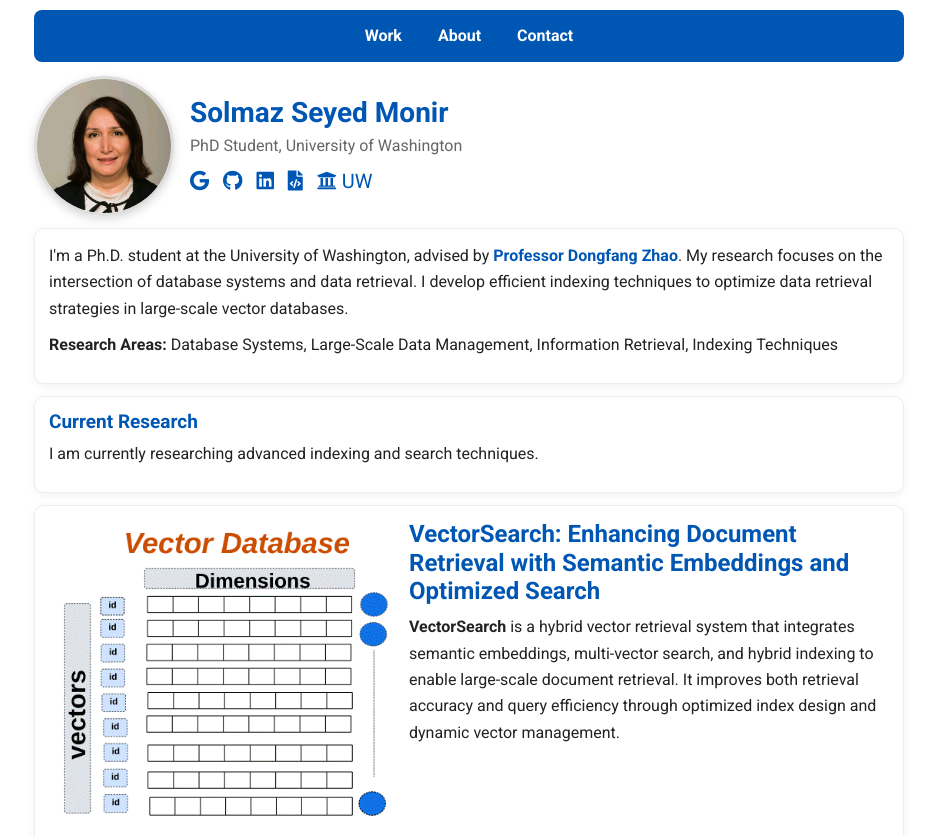
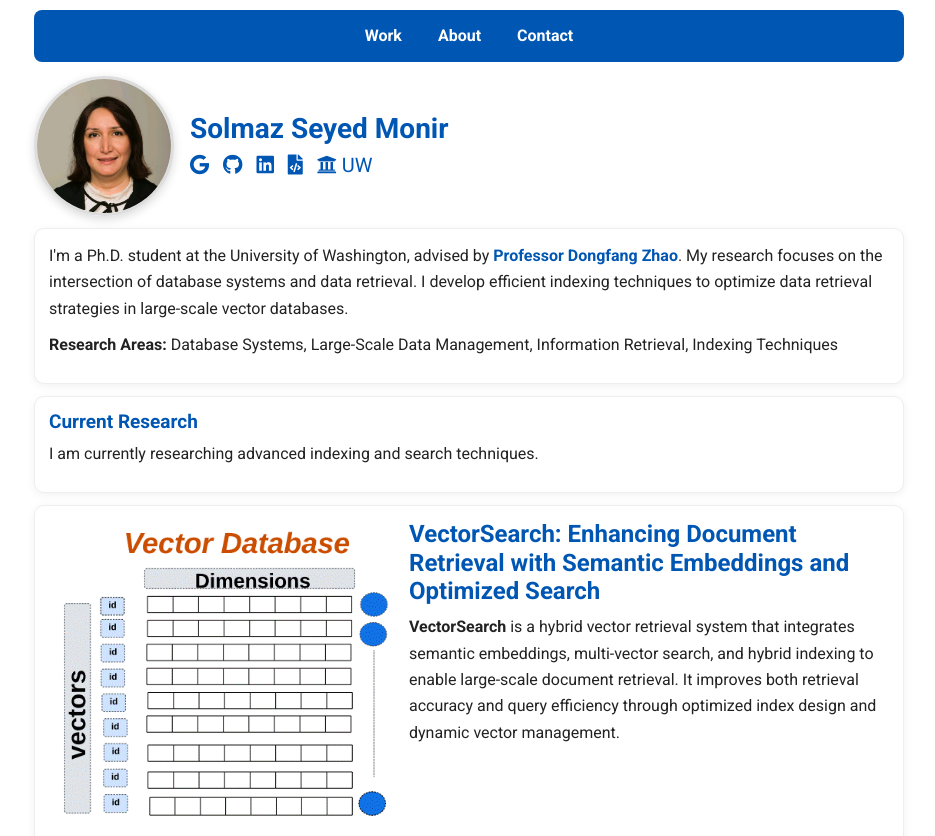
Before and after one commit to solmazsm/solmazsm.github.io, a plain HTML site: page index.html in a window 1280 px wide. Shown: the top 836 px of the page, without its empty margins (171-1106 px from the left). Drawn offline with nearby package versions, Linux system fonts and the light colour scheme.

Commit message:
Remove profile description paragraph
Removed the description paragraph from the profile section.

```diff
--- a/index.html
+++ b/index.html
@@ -298,7 +298,7 @@
     <img src="sol.jpeg" alt="Solmaz Seyed Monir">
     <div>
       <h1>Solmaz Seyed Monir</h1>
-      <p>PhD Student, University of Washington</p>
+
 
       <div class="profile-links">
         <a href="https://scholar.google.com/citations?user=OqOv6t8AAAAJ&hl=en"><i class="fab fa-google"></i></a>
```
